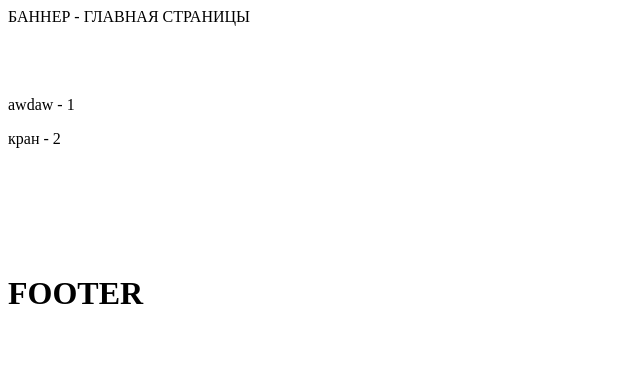
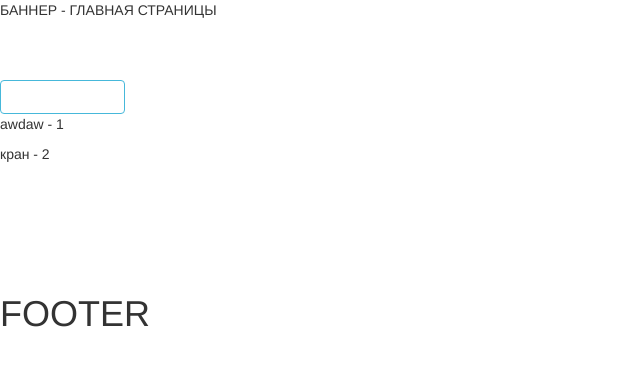
Before and after one commit to DennyD17/peiko, a Django app: page /index/ in a window 1280 px wide. Shown: the top 366 px of the page, without its empty margins (0-640 px from the left). Run offline with Django 3.2, Linux system fonts and the light colour scheme; data comes from the database, SQL or seed files in the repository; some libraries are stand-ins or nearby versions.

Commit message:
base.html

```diff
--- a/peiko/base/templates/base.html
+++ b/peiko/base/templates/base.html
@@ -2,6 +2,7 @@
 <!DOCTYPE html>
 <html lang="en">
 <head>
+    <link rel="stylesheet" href="https://maxcdn.bootstrapcdn.com/bootstrap/3.3.7/css/bootstrap.min.css" integrity="sha384-BVYiiSIFeK1dGmJRAkycuHAHRg32OmUcww7on3RYdg4Va+PmSTsz/K68vbdEjh4u" crossorigin="anonymous">
     <meta charset="UTF-8">
     <title>Главная</title>
     {% block extrahead %}
@@ -10,6 +11,7 @@
 <body>
 БАННЕР - ГЛАВНАЯ СТРАНИЦЫ
 <br><br><br><br>
+<button class="btn btn-info" style="background-color: white">Нажми Мудила</button>
 {% block content %}
 {% endblock %}
 <br><br><br><br><br>
```
